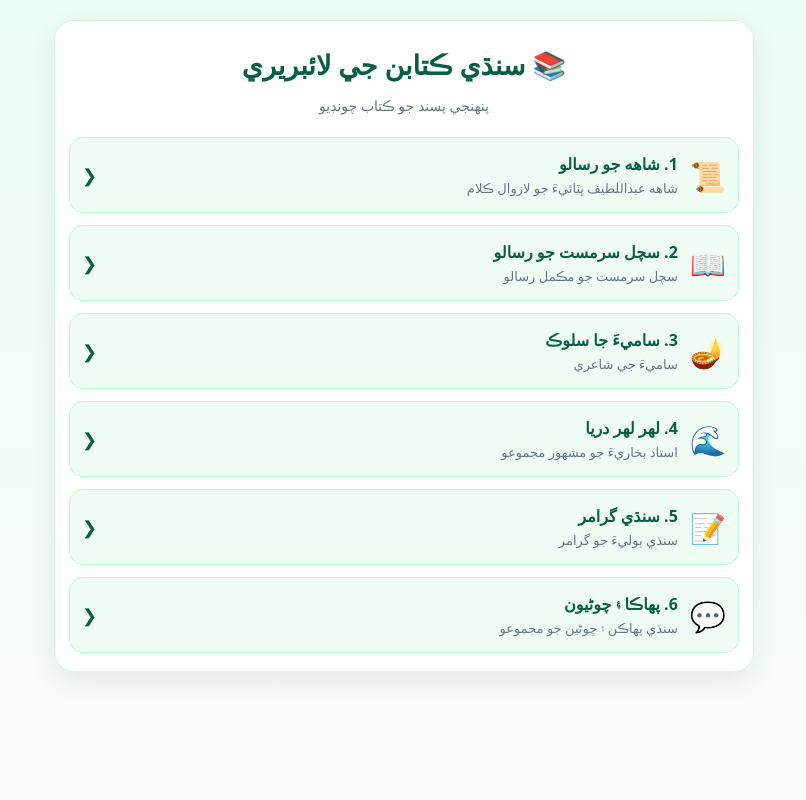
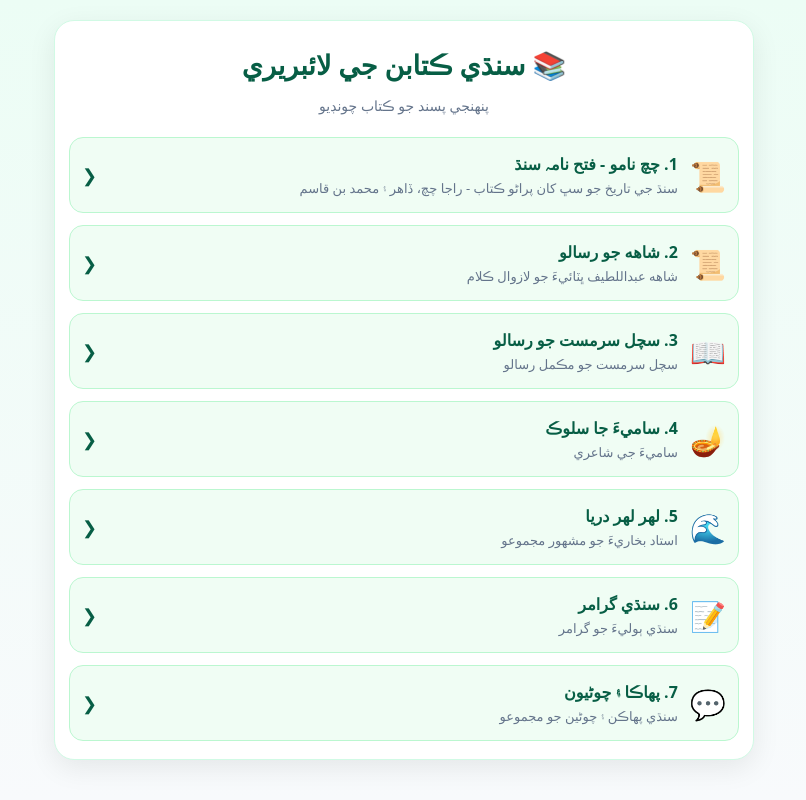
Before and after one commit to islamsolangi/sindhigpt, a Next.js app: page /app/books in a window 1280 px wide. Shown: the whole page, without its empty margins (424-1230 px from the left). Built offline with nearby package versions, Linux system fonts and the light colour scheme.

Commit message:
Update page.tsx

```diff
--- a/app/app/books/page.tsx
+++ b/app/app/books/page.tsx
@@ -1,6 +1,12 @@
 "use client";
 
 const books = [
+    {
+  title: "چچ نامو - فتح نامہ سنڌ",
+  description: "سنڌ جي تاريخ جو سڀ کان پراڻو ڪتاب - راجا چچ، ڏاهر ۽ محمد بن قاسم",
+  icon: "📜",
+  href: "/app/books/chach-nama",
+},
 {
 title: "شاهه جو رسالو",
 description: "شاهه عبداللطيف ڀٽائيءَ جو لازوال ڪلام",
```
